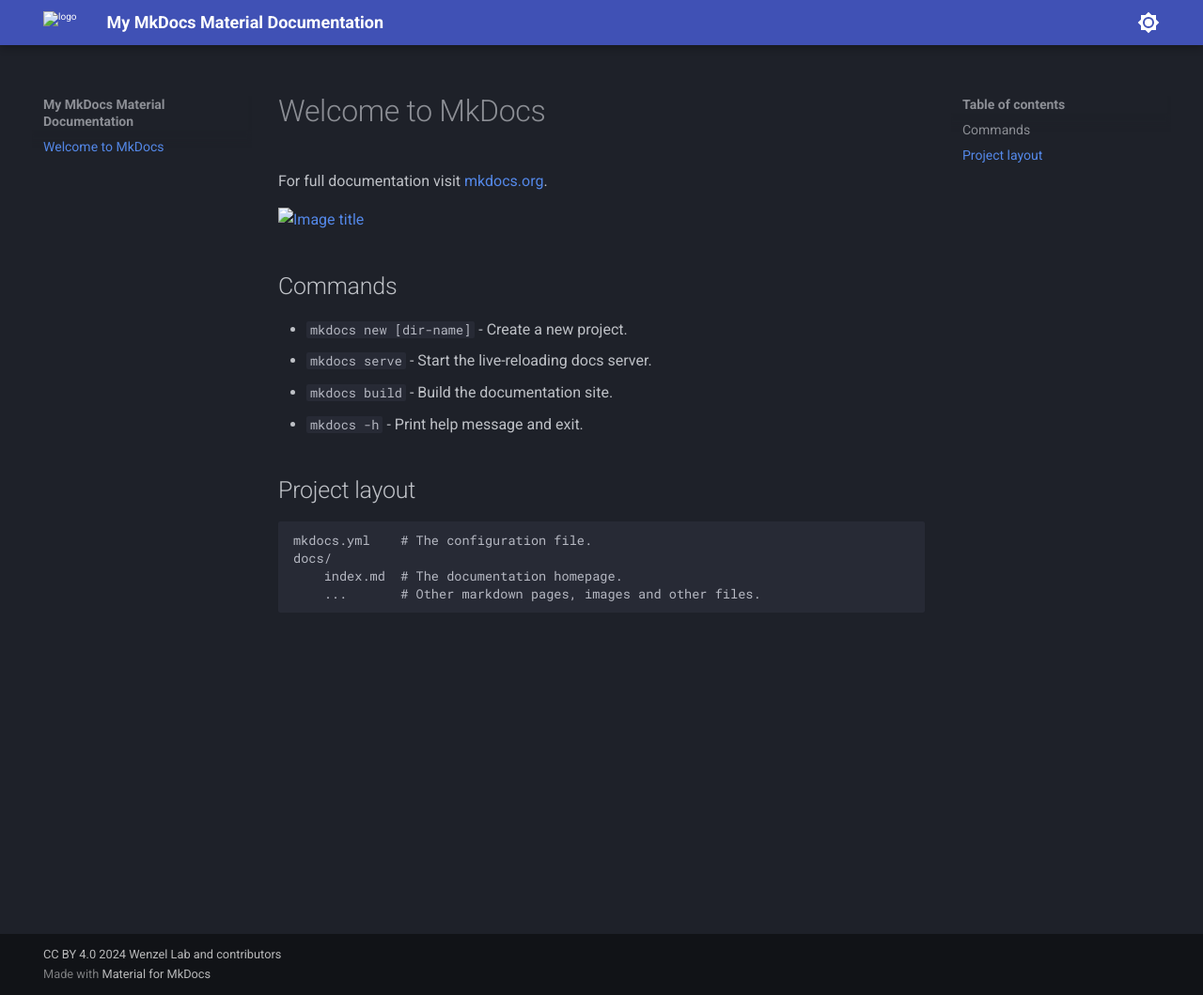
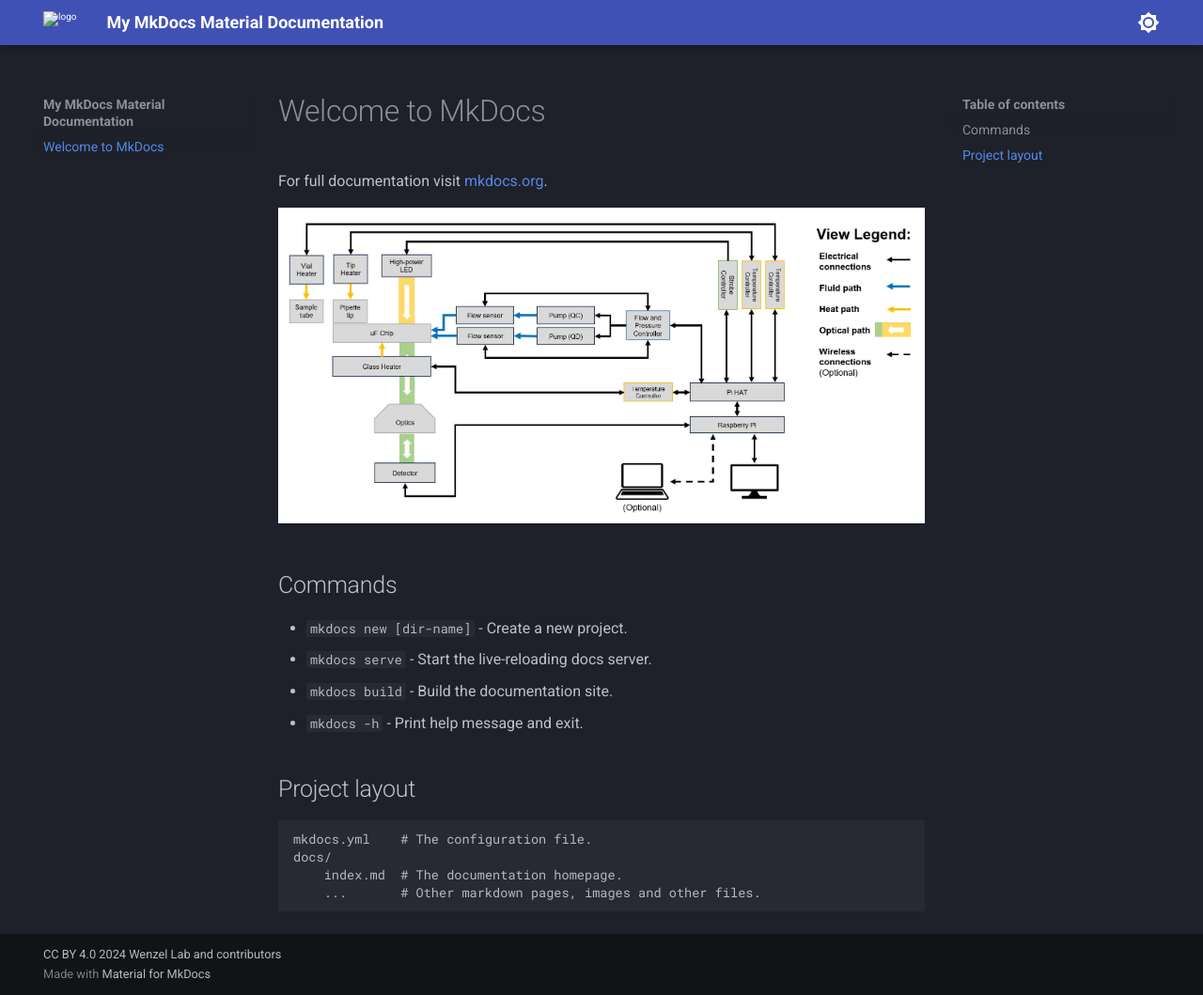
Before and after one commit to wenzel-lab/flow-microscopy-platform, an MkDocs documentation site: the page built from documentation/docs/index.md, in a window 1280 px wide and 1059 px high. Shown: the whole window at 94% size. Built offline with MkDocs 1.6.1 and Material for MkDocs 9.7.7, drawn with Linux system fonts in a browser that asks for light colours.

Commit message:
Fix image link

```diff
--- a/documentation/docs/index.md
+++ b/documentation/docs/index.md
@@ -2,7 +2,7 @@
 
 For full documentation visit [mkdocs.org](https://www.mkdocs.org).
 
-![Image title](/images/flow-platform-diagram.jpg){ width="800" }
+![Image title](/assets/images/flow-platform-diagram.jpg){ width="800" }
 
 
 ## Commands
```
